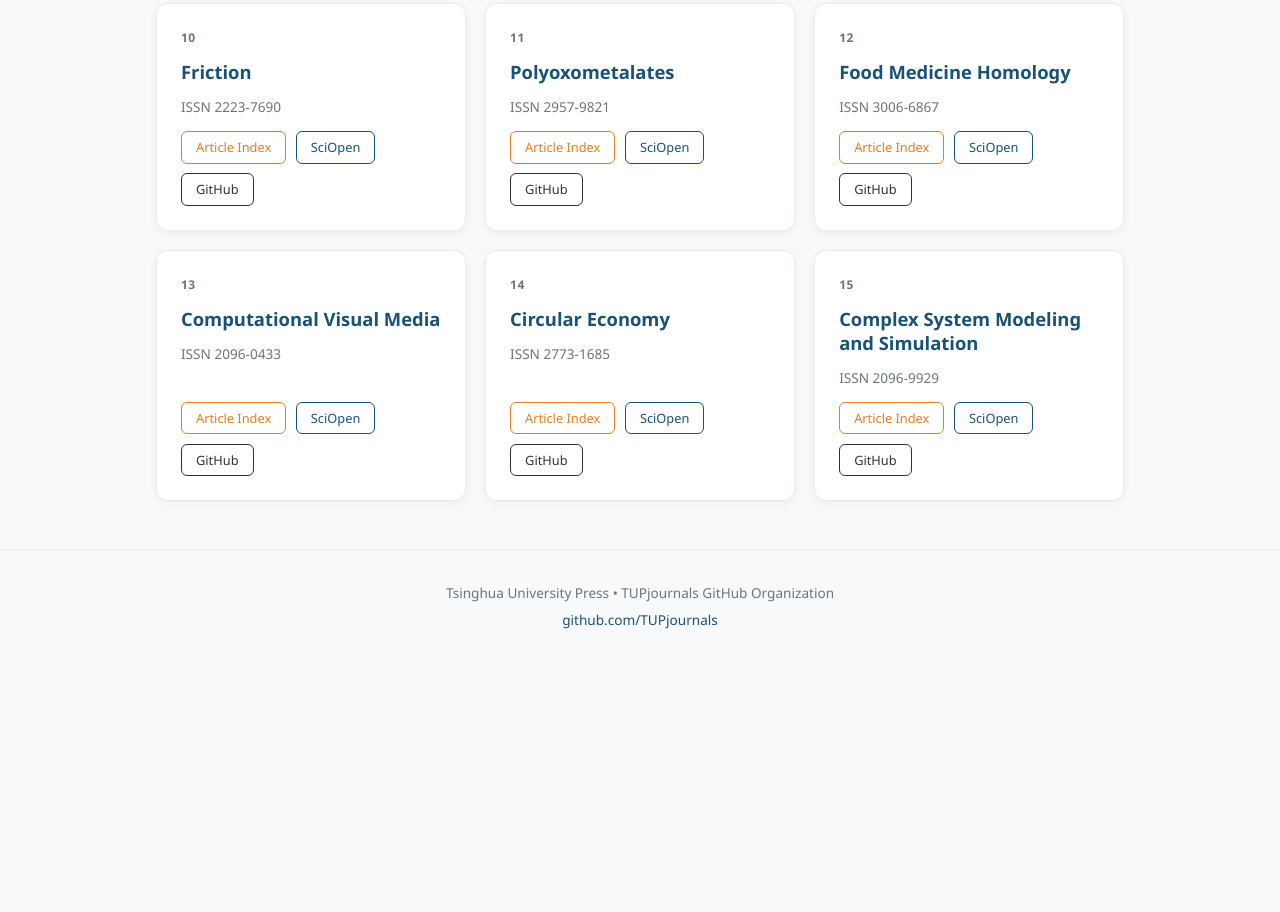
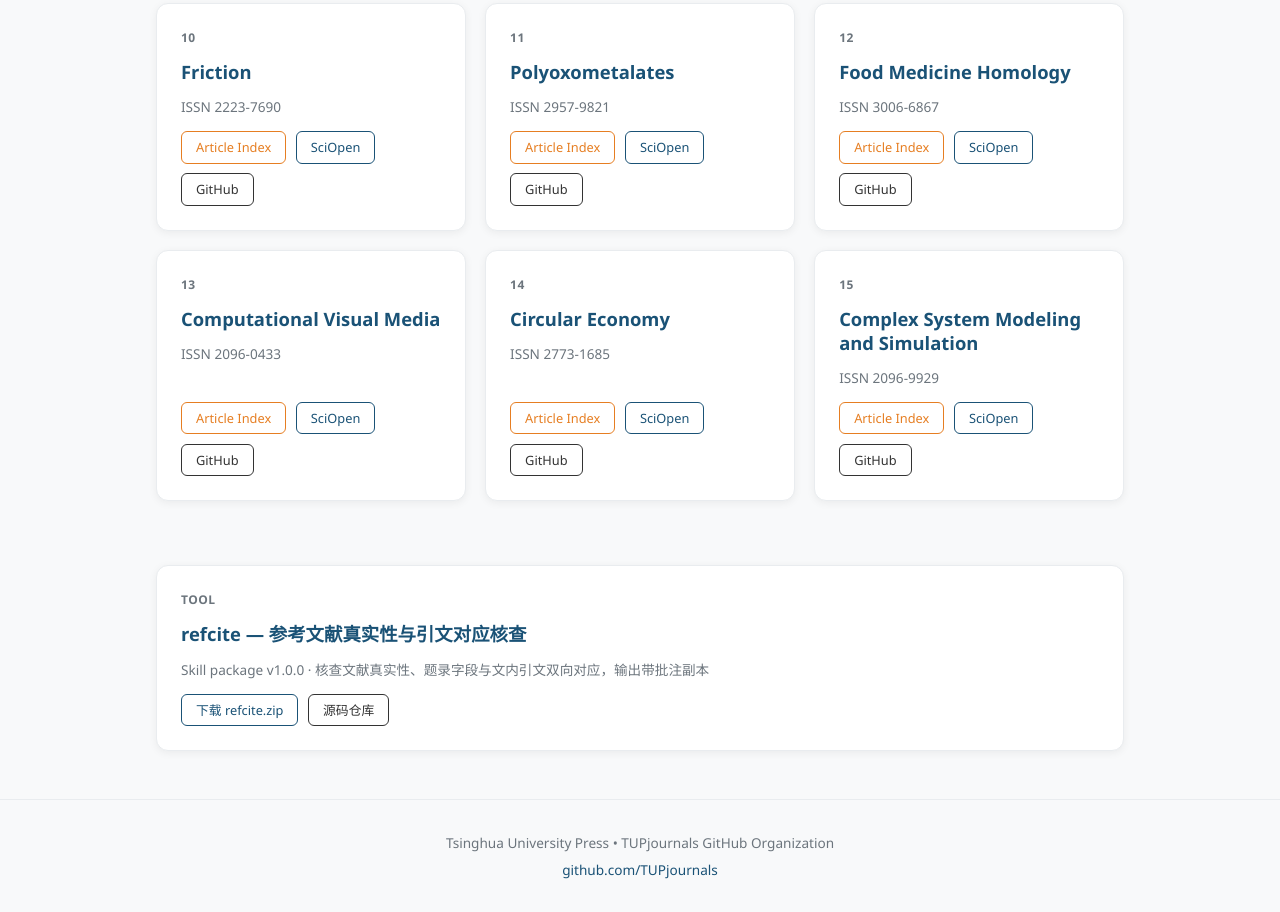
Before and after one commit to TUPjournals/tupjournals-index, a plain HTML site: page index.html in a window 1280 px wide. Shown: the part 1111-2023 px from the top of the page. Before the commit the page ends 1774 px from the top, so only its background shows below. Drawn offline with Linux system fonts and the light colour scheme.

Commit message:
Add refcite download entry; fix journal count 14 -> 15

```diff
--- a/index.html
+++ b/index.html
@@ -147,7 +147,7 @@
 <header>
   <h1>TUP Journals</h1>
   <p>Tsinghua University Press — SciOpen Article Index Hub</p>
-  <span class="badge">14 Journals</span>
+  <span class="badge">15 Journals</span>
 </header>
 
 <div class="container">
@@ -320,6 +320,18 @@
 </div>
 </div>
 
+<div class="container">
+  <div class="card tool">
+    <span class="num">TOOL</span>
+    <h2>refcite — 参考文献真实性与引文对应核查</h2>
+    <div class="meta">Skill package v1.0.0 · 核查文献真实性、题录字段与文内引文双向对应，输出带批注副本</div>
+    <div class="links">
+      <a class="sciopen" href="refcite.zip" download>下载 refcite.zip</a>
+      <a class="github" href="https://github.com/TUPjournals/skills--" target="_blank">源码仓库</a>
+    </div>
+  </div>
+</div>
+
 <footer>
   <p>Tsinghua University Press &bull; TUPjournals GitHub Organization</p>
   <p style="margin-top:0.3rem"><a href="https://github.com/TUPjournals" target="_blank">github.com/TUPjournals</a></p>
```
